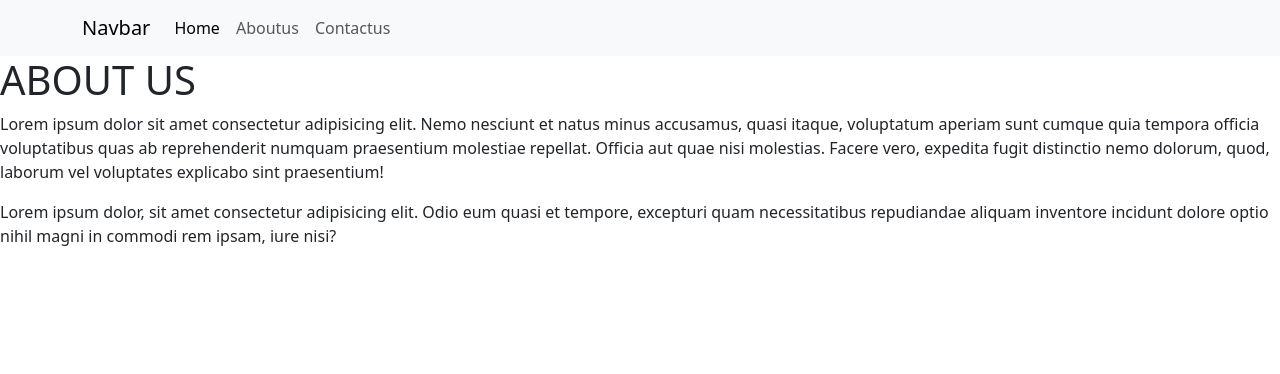
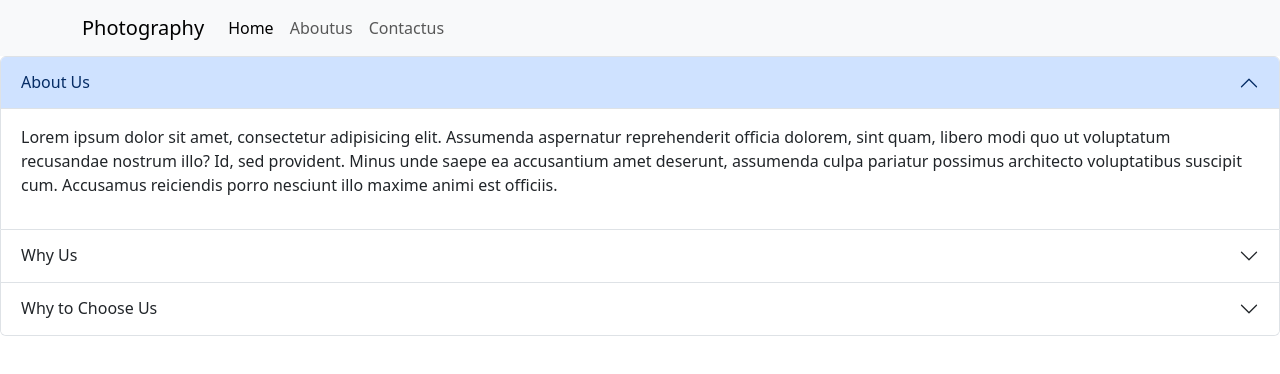
Before and after one commit to Anamikalimbu/gitproject, a plain HTML site: page home.html in a window 1280 px wide. Drawn offline with nearby package versions, Linux system fonts and the light colour scheme.

Commit message:
about-sectiom added

```diff
--- a/home.html
+++ b/home.html
@@ -12,7 +12,7 @@
     <section>
         <nav class="navbar navbar-expand-lg bg-body-tertiary">
             <div class="container">
-              <a class="navbar-brand" href="#">Navbar</a>
+              <a class="navbar-brand" href="#">Photography</a>
               <button class="navbar-toggler" type="button" data-bs-toggle="collapse" data-bs-target="#navbarNavDropdown" aria-controls="navbarNavDropdown" aria-expanded="false" aria-label="Toggle navigation">
                 <span class="navbar-toggler-icon"></span>
               </button>
@@ -34,9 +34,44 @@
        </section>
     <!-- About Section -->
     <section>
-    <h1>ABOUT US</h1>
-    <P>Lorem ipsum dolor sit amet consectetur adipisicing elit. Nemo nesciunt et natus minus accusamus, quasi itaque, voluptatum aperiam sunt cumque quia tempora officia voluptatibus quas ab reprehenderit numquam praesentium molestiae repellat. Officia aut quae nisi molestias. Facere vero, expedita fugit distinctio nemo dolorum, quod, laborum vel voluptates explicabo sint praesentium!</P>
-    <p>Lorem ipsum dolor, sit amet consectetur adipisicing elit. Odio eum quasi et tempore, excepturi quam necessitatibus repudiandae aliquam inventore incidunt dolore optio nihil magni in commodi rem ipsam, iure nisi?</p>
+        <div class="accordion" id="accordionPanelsStayOpenExample">
+            <div class="accordion-item">
+              <h2 class="accordion-header">
+                <button class="accordion-button" type="button" data-bs-toggle="collapse" data-bs-target="#panelsStayOpen-collapseOne" aria-expanded="true" aria-controls="panelsStayOpen-collapseOne">
+                  About Us
+                </button>
+              </h2>
+              <div id="panelsStayOpen-collapseOne" class="accordion-collapse collapse show">
+                <div class="accordion-body">
+                 <p>Lorem ipsum dolor sit amet, consectetur adipisicing elit. Assumenda aspernatur reprehenderit officia dolorem, sint quam, libero modi quo ut voluptatum recusandae nostrum illo? Id, sed provident. Minus unde saepe ea accusantium amet deserunt, assumenda culpa pariatur possimus architecto voluptatibus suscipit cum. Accusamus reiciendis porro nesciunt illo maxime animi est officiis.</p>
+                </div>
+              </div>
+            </div>
+            <div class="accordion-item">
+              <h2 class="accordion-header">
+                <button class="accordion-button collapsed" type="button" data-bs-toggle="collapse" data-bs-target="#panelsStayOpen-collapseTwo" aria-expanded="false" aria-controls="panelsStayOpen-collapseTwo">
+                  Why Us
+                </button>
+              </h2>
+              <div id="panelsStayOpen-collapseTwo" class="accordion-collapse collapse">
+                <div class="accordion-body">
+                 <p>Lorem ipsum dolor sit amet, consectetur adipisicing elit. Iusto esse vitae nemo fugit, sequi quibusdam aliquam aspernatur quisquam, maxime corrupti temporibus distinctio, tempora quis fuga repudiandae ipsa ullam molestiae aut illum. Dicta velit voluptatem voluptates harum ratione tempore nam dolorem nesciunt voluptas quod in doloremque iste, exercitationem voluptatibus consequatur? Cumque ex consectetur deserunt fugiat aperiam corrupti ipsam harum et id.</p>
+                </div>
+              </div>
+            </div>
+            <div class="accordion-item">
+              <h2 class="accordion-header">
+                <button class="accordion-button collapsed" type="button" data-bs-toggle="collapse" data-bs-target="#panelsStayOpen-collapseThree" aria-expanded="false" aria-controls="panelsStayOpen-collapseThree">
+                  Why to Choose Us
+                </button>
+              </h2>
+              <div id="panelsStayOpen-collapseThree" class="accordion-collapse collapse">
+                <div class="accordion-body">
+                  <p>Lorem ipsum dolor sit amet consectetur adipisicing elit. Magni dolor perspiciatis beatae non sunt dolorum officia earum dolore repellendus saepe ipsam ea quasi fuga, nisi hic at minus cum iste libero animi quis unde eaque dolorem. A dolorem aliquid aperiam fuga culpa dolore soluta quos nisi, quia ducimus nobis ipsam aspernatur repellat accusantium, odio natus ipsum. Commodi voluptates repudiandae doloremque, ratione ex at adipisci accusamus eveniet omnis quidem sint.</p>
+                </div>
+              </div>
+            </div>
+          </div>
     </section>
     <script src="https://cdn.jsdelivr.net/npm/bootstrap@5.3.0/dist/js/bootstrap.bundle.min.js" integrity="sha384-geWF76RCwLtnZ8qwWowPQNguL3RmwHVBC9FhGdlKrxdiJJigb/j/68SIy3Te4Bkz" crossorigin="anonymous"></script>
 
```
